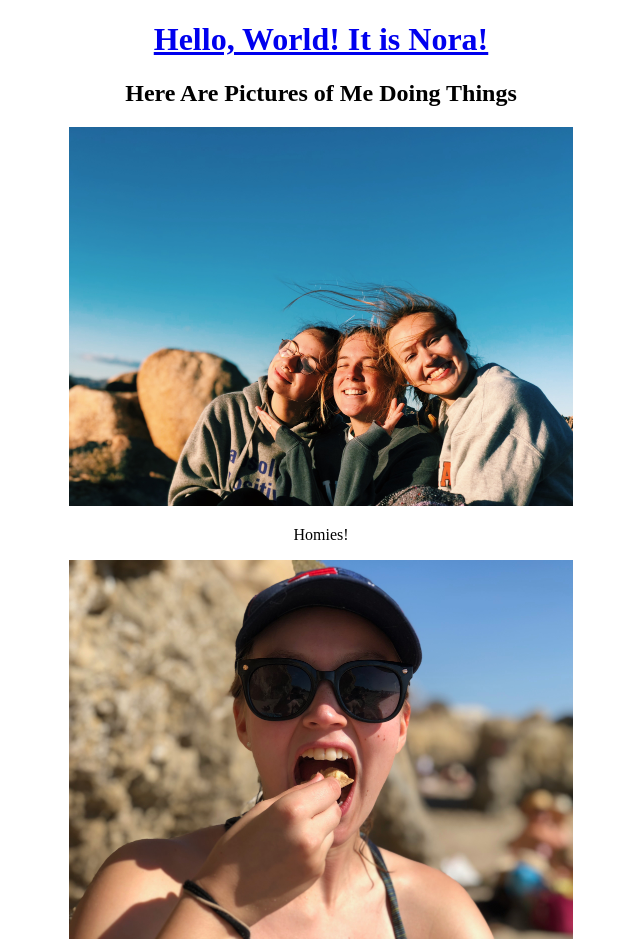
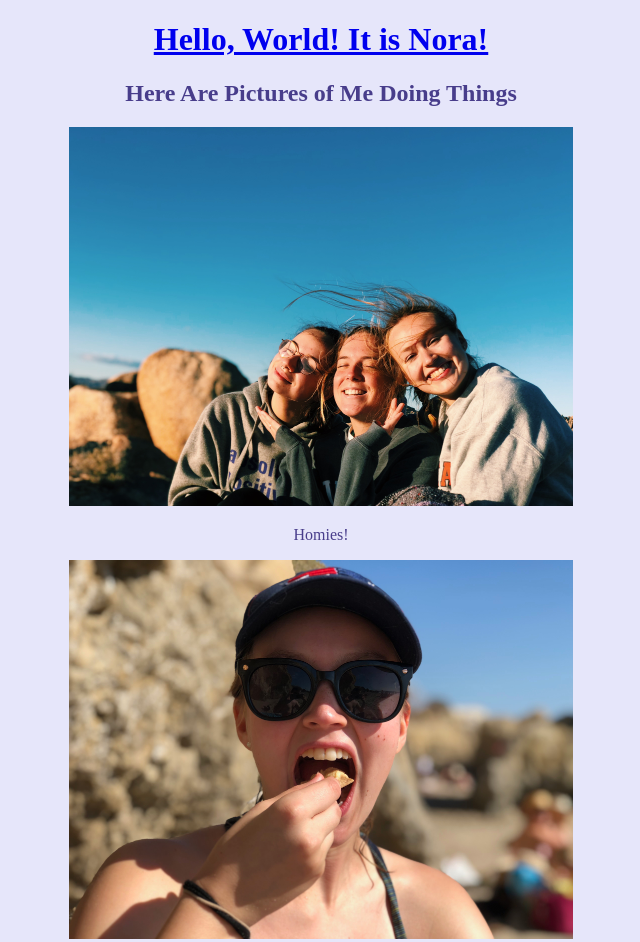
Before and after one commit to nhealy1998/nhealy1998.github.io, a plain HTML site: page pictures.html in a window 1280 px wide. Shown: the top 942 px of the page, without its empty margins (319-959 px from the left). Drawn offline with Linux system fonts and the light colour scheme.

Commit message:
updated the colors

```diff
--- a/pictures.html
+++ b/pictures.html
@@ -5,8 +5,16 @@
                      <title>Nora is Doing Things</title>
              </head>
 <body>
+<head>
+<style>
+body {background-color: lavender;}
+h1   {color: darkslateblue;}
+h2   {color: darkslateblue;}
+p    {color: darkslateblue;}
+</style>
+</head>
 <center>
-<h1 id="site-title"> <a href="http://nhealy1998.github.io/index.html">Hello, World! It is Nora!</a></h1>
+<h1><a href="http://nhealy1998.github.io/index.html">Hello, World! It is Nora!</a></h1>
 
 <h2>Here Are Pictures of Me Doing Things</h2>
 
```
